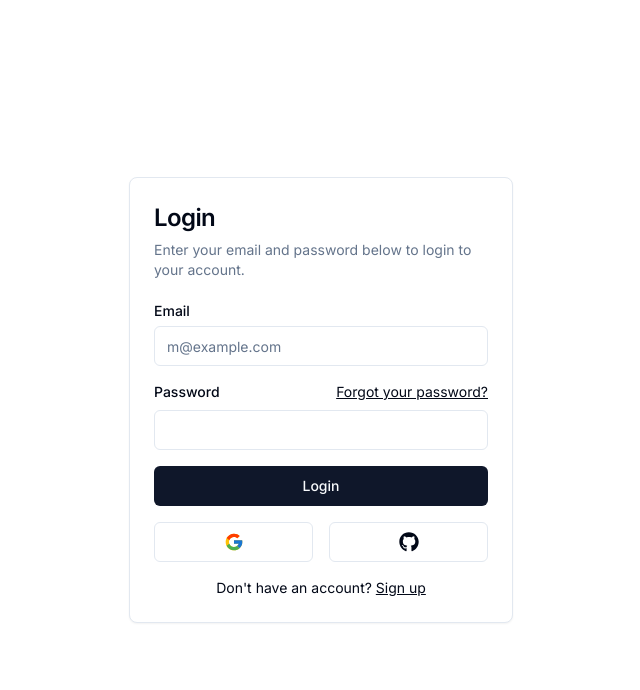
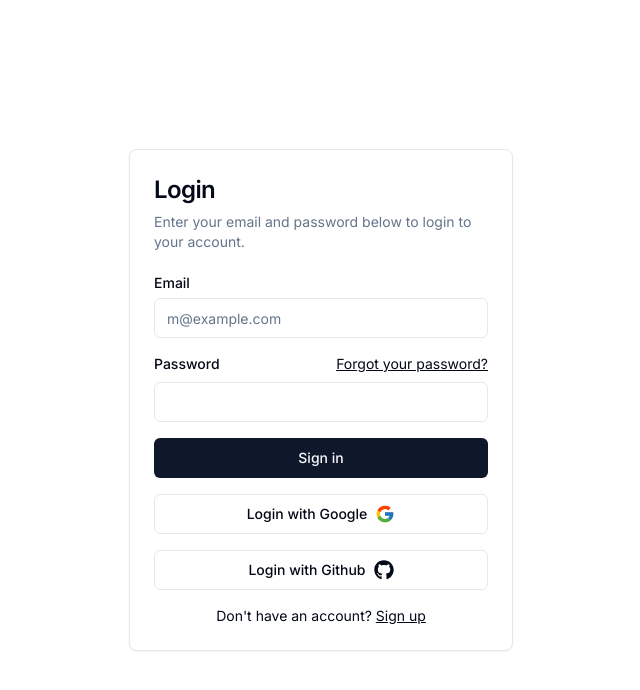
Before and after one commit to iraniangunner/NextAuth.js-v5, a Next.js app: page /auth/login in a window 1280 px wide. Shown: the top 690 px of the page, without its empty margins (319-959 px from the left). Built offline with nearby package versions, Linux system fonts and the light colour scheme; no server answers.

Commit message:
login-form ui changed

```diff
--- a/components/auth/login-form.tsx
+++ b/components/auth/login-form.tsx
@@ -47,7 +47,7 @@ export function Login() {
 
     return (
       <Button type="submit" className="w-full">
-        {pending ? <LoadingSpinner /> : "Login"}
+        {pending ? <LoadingSpinner /> : "Sign in"}
       </Button>
     );
   }
@@ -57,6 +57,7 @@ export function Login() {
 
     return (
       <Button type="submit" variant="outline" className="w-full">
+        <p className="mr-2">Login with Google</p>
         {pending ? <LoadingSpinner /> : <FcGoogle className="w-5 h-5" />}
       </Button>
     );
@@ -67,6 +68,7 @@ export function Login() {
 
     return (
       <Button type="submit" variant="outline" className="w-full">
+        <p className="mr-2">Login with Github</p>
         {pending ? <LoadingSpinner /> : <FaGithub className="w-5 h-5" />}
       </Button>
     );
@@ -147,11 +149,7 @@ export function Login() {
         )}
         {!state?.twoFactor && (
           <>
-            <form
-              action={action}
-              onSubmit={() => console.log("Hello")}
-              className="grid gap-4"
-            >
+            <form action={action} className="grid gap-4">
               <div className="grid gap-2">
                 <Label htmlFor="email">Email</Label>
                 <Input
@@ -159,7 +157,6 @@ export function Login() {
                   name="email"
                   type="email"
                   placeholder="m@example.com"
-                  // required
                 />
                 {state?.errors?.email && <p>{state.errors.email}</p>}
               </div>
@@ -194,11 +191,8 @@ export function Login() {
                 <p className="text-green-600">{state.success}</p>
               )}
             </form>
-            <div className="grid grid-cols-2 gap-4 mt-4">
+            <div className="grid gap-4 mt-4">
               <div className="grid gap-2">
-                {/* <div onClick={() => signIn("google")}>
-                  <SubmitGoogleButton />
-                </div> */}
                 <form action={googleLogin}>
                   <Input
                     type="hidden"
@@ -219,12 +213,6 @@ export function Login() {
                   />
                   <SubmitGithubButton />
                 </form>
-
-                {/* <div>
-                  <Button onClick={() => signIn("github", { redirectTo: "/settings" })} variant="outline" className="w-full">
-                    <FaGithub className="w-5 h-5" />
-                  </Button>
-                </div> */}
               </div>
             </div>
 
```
